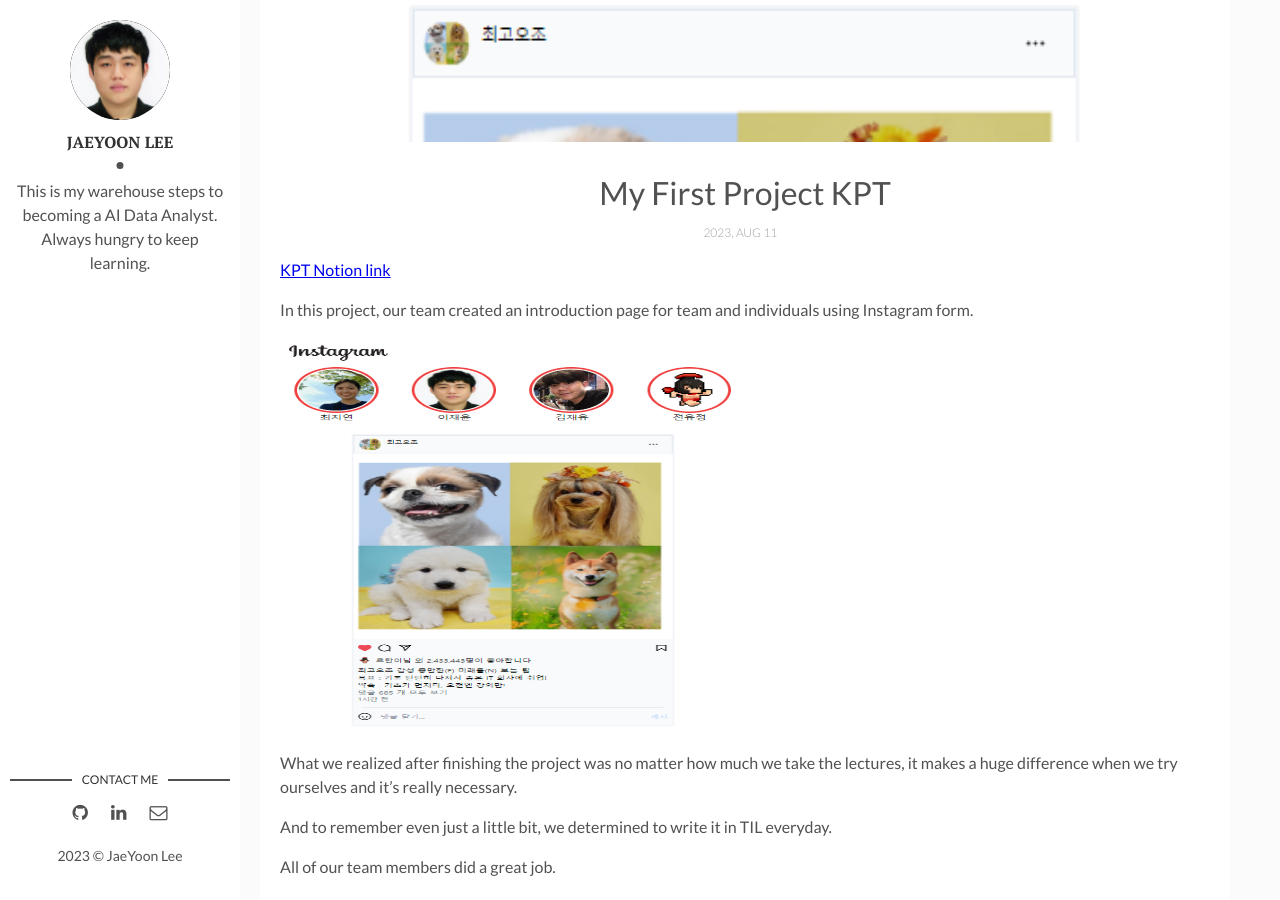
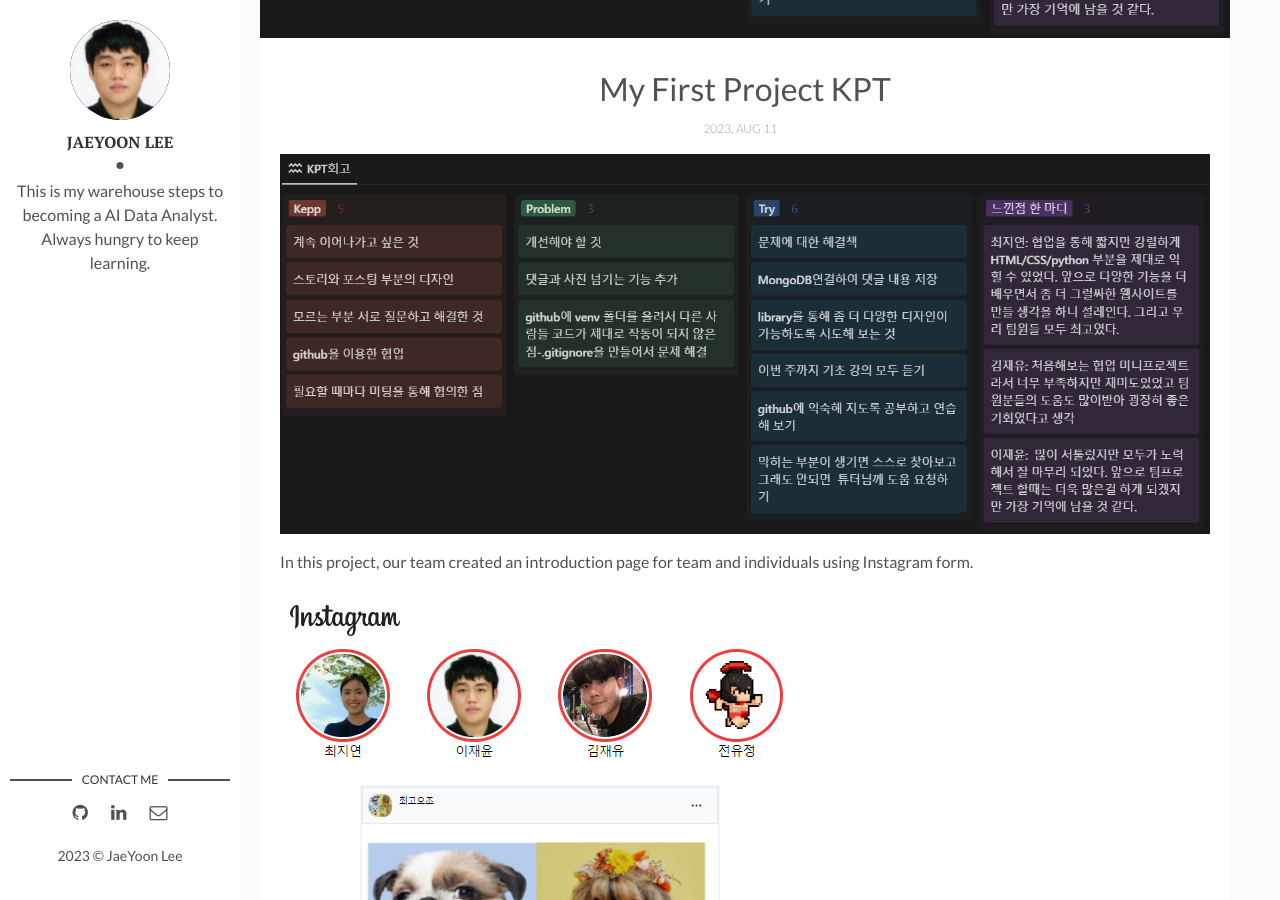
Before and after one commit to JaeYoonAI/JaeYoonAI.github.io, a Jekyll site: the page built from _posts/2023-08-11-Project-KPT.markdown, in a window 1280 px wide and 900 px high, scrolled down 378 px. Built offline with Jekyll 4.4.1, drawn with Linux system fonts in a browser that asks for light colours; comment, search, counter and statistics services are not loaded.

Commit message:
fiximage

```diff
--- a/_posts/2023-08-11-Project-KPT.markdown
+++ b/_posts/2023-08-11-Project-KPT.markdown
@@ -3,15 +3,15 @@ layout: post
 title: My First Project KPT
 date: 2023-08-11 20:36:20 +0900
 description: KPT # Add post description (optional)
-img: instachoigo5.png # Add image post (optional)
+img: kpt.png # Add image post (optional)
 fig-caption: # Add figcaption (optional)
 tags: [Developer, Project, KPT]
 ---
-[KPT Notion link](https://loud-nutria-759.notion.site/70d4c779fbb14bb2951c8f7d2e3bbb4d?v=4143a0bc1b5c4eb7a03b48513c65aea3)
+<img src="/assets/img/kpt.png">
 
 In this project, our team created an introduction page for team and individuals using Instagram form.
 
-<img src="/assets/img/instachoigo5.png" width="467" height="397">
+<img src="/assets/img/instachoigo5.png">
 
 What we realized after finishing the project was no matter how much we take the lectures, it makes a huge difference when we try ourselves and it’s really necessary.
 
```
Also changed, not shown: assets/img/kpt.png (added).
